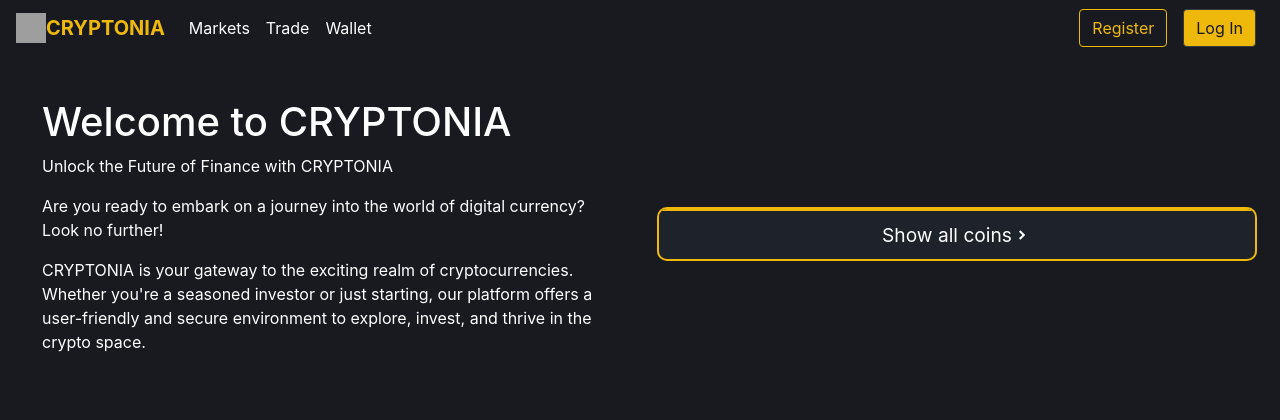
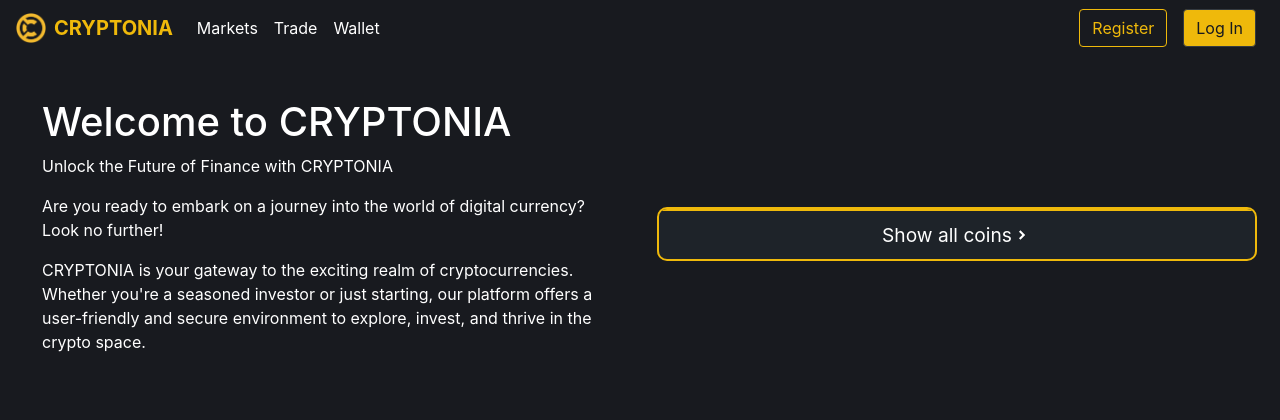
Before and after one commit to maznevskia/cryptonia, a Flask app: page / in a window 1280 px wide. Shown: the top 420 px of the page. Run offline with Flask 3, Linux system fonts and the light colour scheme; data that the repository does not hold is empty; some libraries are stand-ins or nearby versions; grey boxes are pictures that could not be loaded.

Commit message:
Updated logo

```diff
--- a/static/styles.css
+++ b/static/styles.css
@@ -7,6 +7,10 @@
     align-items: center;
     justify-content: center;
     text-align: center;
+}
+
+.nav-container img {
+    margin-right: .5rem;
 }
 
 .nav-link {
--- a/templates/layout.html
+++ b/templates/layout.html
@@ -11,7 +11,7 @@
     <body>
         <nav class="navbar navbar-expand-lg navbar-dark">
             <div class="nav-container">
-                <img src="https://www.logo.wine/a/logo/Binance/Binance-Icon-Logo.wine.svg" width="30" height="30" alt="">
+                <img src="../static/cryptoniaLogo.png" width="30" height="30" alt="">
                 <a id="gold" class="navbar-brand" href="/"><strong>CRYPTONIA</strong></a>
             </div>
             <button class="navbar-toggler" type="button" data-toggle="collapse" data-target="#navbarTogglerDemo02" aria-controls="navbarTogglerDemo02" aria-expanded="false" aria-label="Toggle navigation">
```
Also changed, not shown: static/cryptoniaLogo.png (added), 1 other file.
